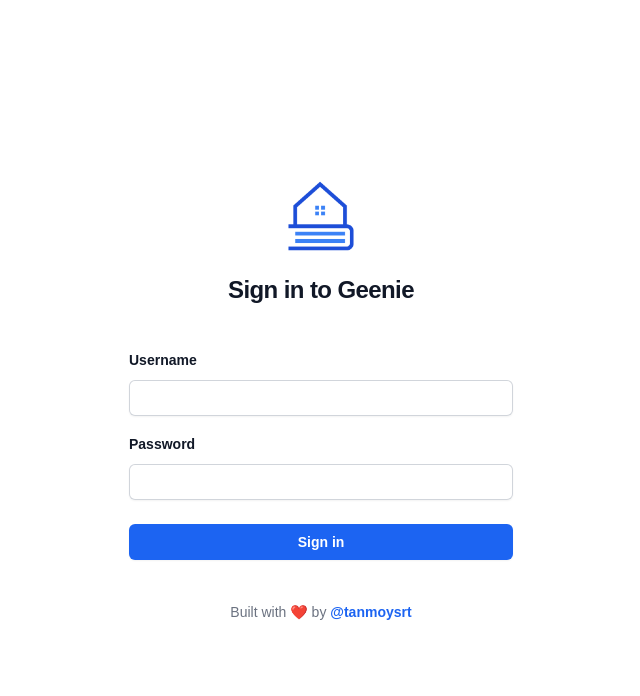
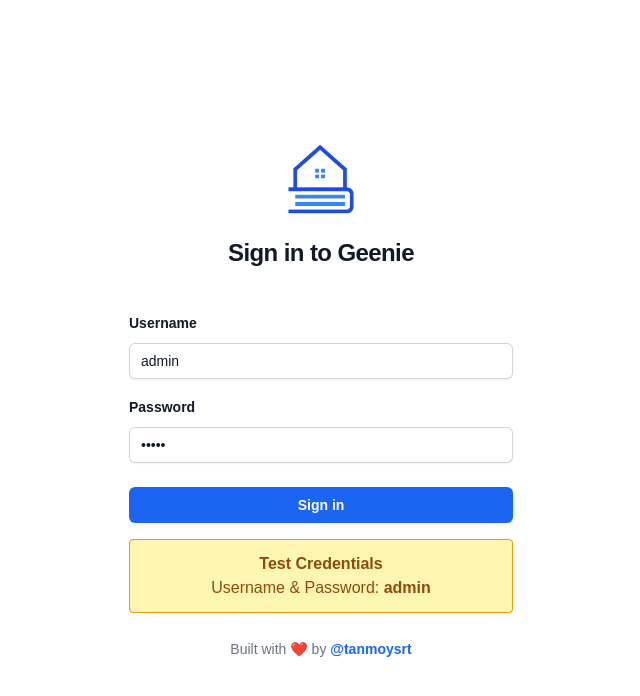
Before and after one commit to tanmoysrt/geenie, a Flask app: page /login in a window 1280 px wide. Shown: the top 696 px of the page, without its empty margins (319-959 px from the left). Run offline with Flask 3, Linux system fonts and the light colour scheme; style sheets or scripts are compiled from the project's sources; some libraries are stand-ins or nearby versions.

Commit message:
feat: login page test credentials added

```diff
--- a/templates/login.html
+++ b/templates/login.html
@@ -28,6 +28,7 @@
                 name="username"
                 type="text"
                 autocomplete="username"
+                value="admin"
                 required
                 class="block w-full rounded-md border-0 py-1.5 text-gray-900 shadow-sm ring-1 ring-inset ring-gray-300 placeholder:text-gray-400 focus:ring-2 focus:ring-inset focus:ring-blue-600 sm:text-sm sm:leading-6"
               />
@@ -42,6 +43,7 @@
                 name="password"
                 type="password"
                 autocomplete="password"
+                value="admin"
                 required
                 class="block w-full rounded-md border-0 py-1.5 text-gray-900 shadow-sm ring-1 ring-inset ring-gray-300 placeholder:text-gray-400 focus:ring-2 focus:ring-inset focus:ring-blue-600 sm:text-sm sm:leading-6"
               />
@@ -58,7 +60,13 @@
           </div>
         </form>
 
-        <p class="mt-10 text-center text-sm text-gray-500">
+        <div class="alert alert-warning mt-4 text-center">
+          <b>Test Credentials</b>
+          <br />
+          Username & Password: <b>admin</b>
+        </div>
+
+        <p class="mt-6 text-center text-sm text-gray-500">
           Built with ❤️ by
           <a href="http://github.com/tanmoysrt" class="font-semibold leading-6 text-blue-600 hover:text-blue-500">@tanmoysrt</a>
         </p>
```
